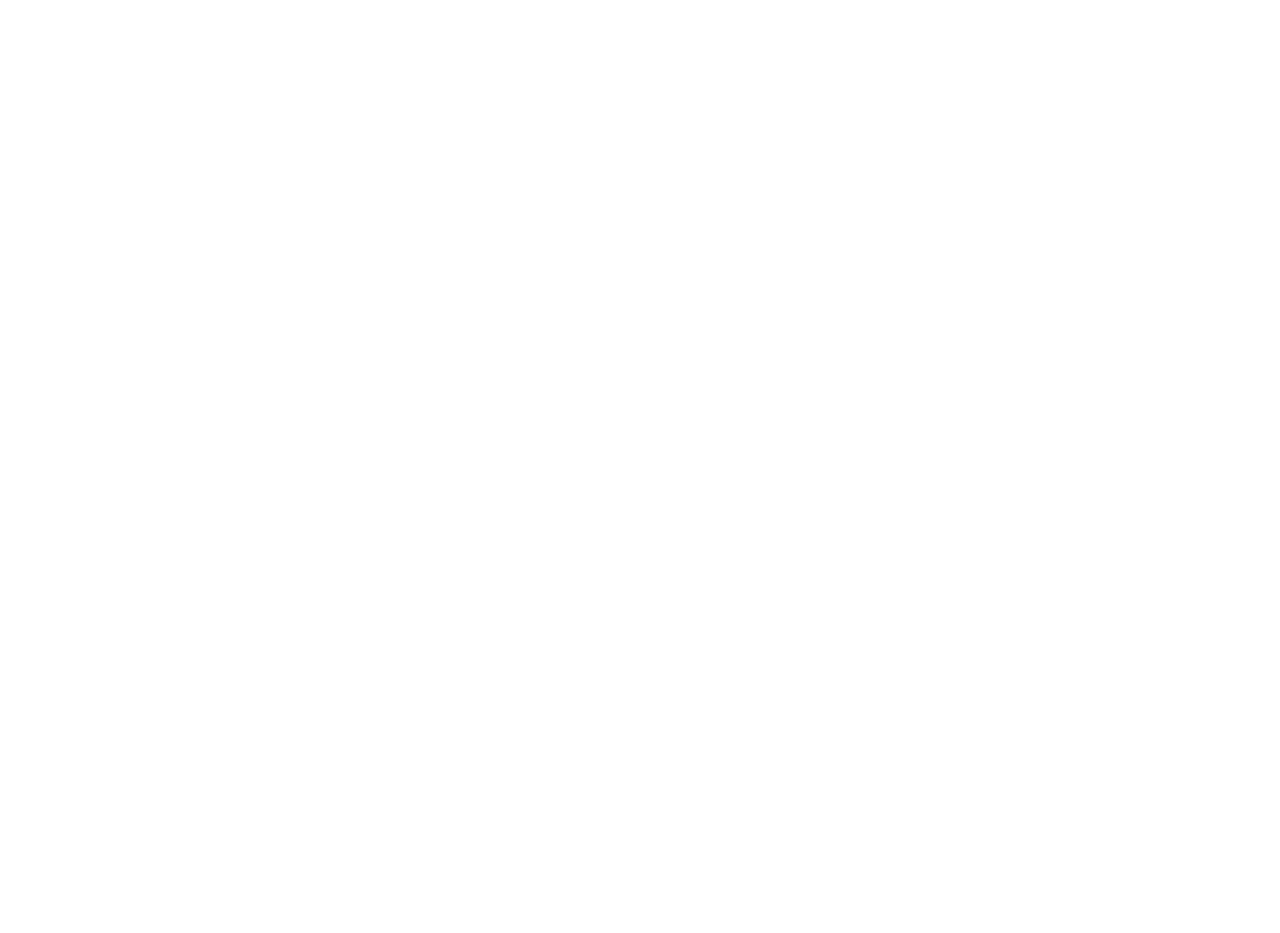
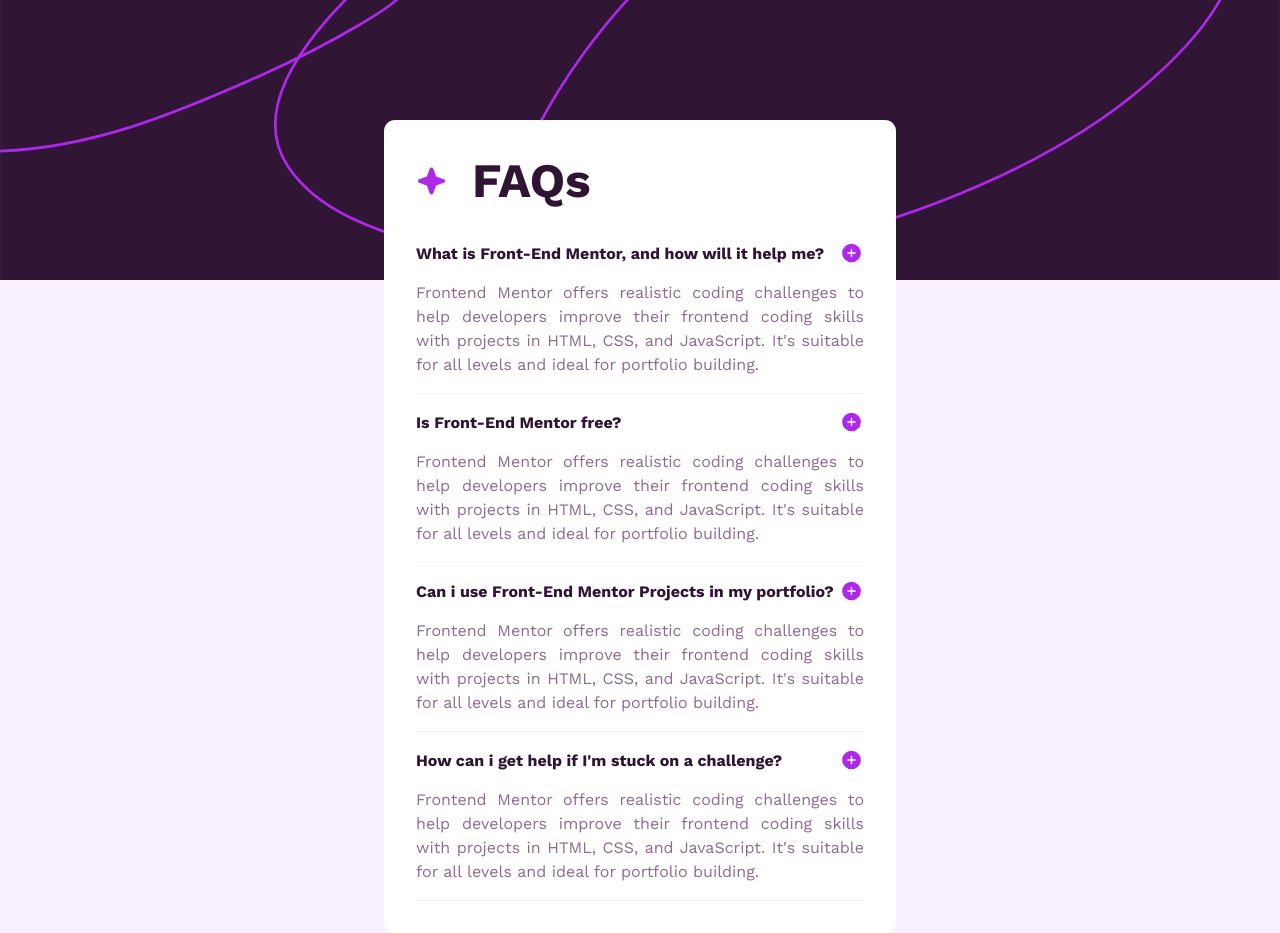
Before and after one commit to raheel-436/faq-accordian, a plain HTML site: page index.html in a window 1280 px wide. Before the commit the page ends 800 px from the top, so only its background shows below. Drawn offline with nearby package versions, Linux system fonts and the light colour scheme.

Commit message:
'Accordian css added'

```diff
--- a/css/style.css
+++ b/css/style.css
@@ -12,4 +12,99 @@
   --Light-pink: hsl(275, 100%, 97%);
   --Grayish-purple: hsl(292, 16%, 49%);
   --Dark-purple: hsl(292, 42%, 14%);
+  --purple: #ad28eb;
 }
+
+body {
+  min-height: 100vh;
+  background-color: var(--Light-pink);
+}
+
+.background-container {
+  position: absolute;
+  top: 0;
+  left: 0;
+  width: 100%;
+  height: 35vh;
+  background-image: url("../assets/images/background-pattern-desktop.svg");
+  z-index: -1; /*to make sure that the background stays behind the accordion */
+  background-repeat: no-repeat;
+  background-size: cover;
+}
+
+.accordian-container {
+  width: 100%;
+  display: flex;
+  justify-content: center;
+  margin-top: 15vh;
+}
+
+.faq-accordian {
+  background-color: var(--white);
+  width: 40%;
+  min-height: 60vh;
+  padding: 2rem 2rem;
+  border: none;
+  border-radius: 0.7rem;
+}
+.heading-container {
+  width: 100%;
+  display: flex;
+  align-items: center;
+  gap: 1.5rem;
+}
+.heading-icon {
+  background-image: url("../assets/images/icon-star.svg");
+  background-size: contain;
+  background-repeat: no-repeat;
+  height: 2rem;
+  width: 2rem;
+}
+
+.heading {
+  flex-grow: 1; /* Takes up the remaining space */
+  text-align: left;
+  font-size: 3rem;
+  font-weight: bold;
+  color: var(--Dark-purple);
+}
+
+.faqs-container {
+  margin-top: 1rem;
+  display: flex;
+  flex-direction: column;
+  width: 100%;
+  text-align: justify;
+}
+.faq-item {
+  padding-bottom: 1rem;
+  border-bottom: 1px solid var(--Light-pink);
+}
+.faq-title {
+  display: flex;
+  justify-content: space-between;
+  align-items: center;
+  margin: 1rem 0rem;
+  color: var(--Dark-purple);
+  font-weight: 700;
+  transition: color 0.2s ease;
+  cursor: pointer;
+}
+
+.faq-title:hover {
+  color: var(--purple);
+}
+
+.faq-icon {
+  background-image: url("../assets/images/icon-plus.svg");
+  background-size: contain;
+  background-repeat: no-repeat;
+  height: 1.5rem;
+  width: 1.5rem;
+  cursor: pointer;
+}
+
+.faq-answer {
+  line-height: 1.5;
+  color: var(--Grayish-purple);
+}
--- a/index.html
+++ b/index.html
@@ -12,6 +12,65 @@
     />
   </head>
   <body>
+    <div class="background-container"></div>
+    <div class="accordian-container">
+      <div class="faq-accordian">
+        <div class="heading-container">
+          <div class="heading-icon"></div>
+          <div class="heading">FAQs</div>
+        </div>
+        <div class="faqs-container">
+          <div class="faq-item">
+            <div class="faq-title">
+              What is Front-End Mentor, and how will it help me?
+              <div class="faq-icon"></div>
+            </div>
+            <div class="faq-answer">
+              Frontend Mentor offers realistic coding challenges to help
+              developers improve their frontend coding skills with projects in
+              HTML, CSS, and JavaScript. It's suitable for all levels and ideal
+              for portfolio building.
+            </div>
+          </div>
+          <div class="faq-item">
+            <div class="faq-title">
+              Is Front-End Mentor free?
+              <div class="faq-icon"></div>
+            </div>
+            <div class="faq-answer">
+              Frontend Mentor offers realistic coding challenges to help
+              developers improve their frontend coding skills with projects in
+              HTML, CSS, and JavaScript. It's suitable for all levels and ideal
+              for portfolio building.
+            </div>
+          </div>
+          <div class="faq-item">
+            <div class="faq-title">
+              Can i use Front-End Mentor Projects in my portfolio?
+              <div class="faq-icon"></div>
+            </div>
+            <div class="faq-answer">
+              Frontend Mentor offers realistic coding challenges to help
+              developers improve their frontend coding skills with projects in
+              HTML, CSS, and JavaScript. It's suitable for all levels and ideal
+              for portfolio building.
+            </div>
+          </div>
+          <div class="faq-item">
+            <div class="faq-title">
+              How can i get help if I'm stuck on a challenge?
+              <div class="faq-icon"></div>
+            </div>
+            <div class="faq-answer">
+              Frontend Mentor offers realistic coding challenges to help
+              developers improve their frontend coding skills with projects in
+              HTML, CSS, and JavaScript. It's suitable for all levels and ideal
+              for portfolio building.
+            </div>
+          </div>
+        </div>
+      </div>
+    </div>
     <!-- JS script -->
     <script src="./scripts/script.js"></script>
   </body>
```
